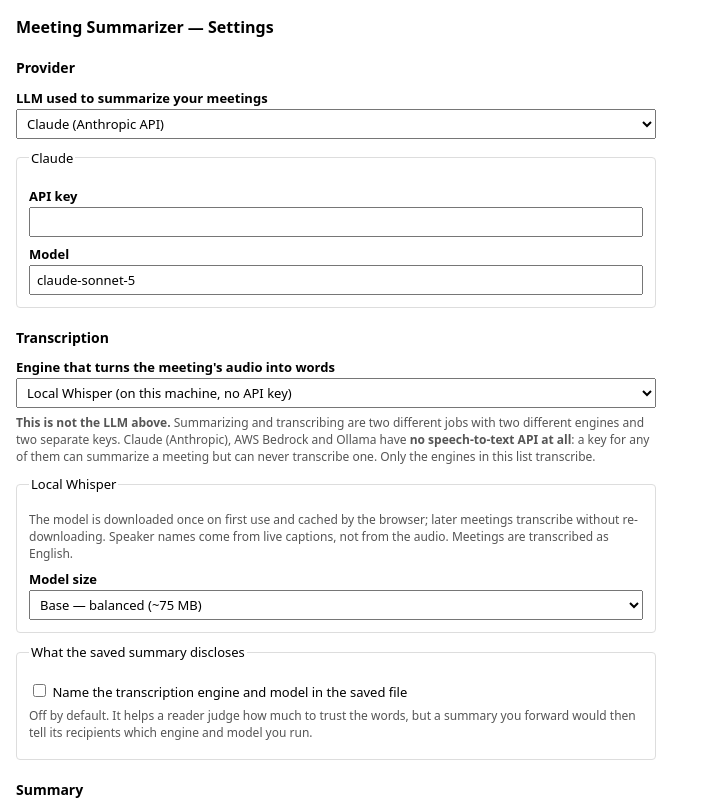
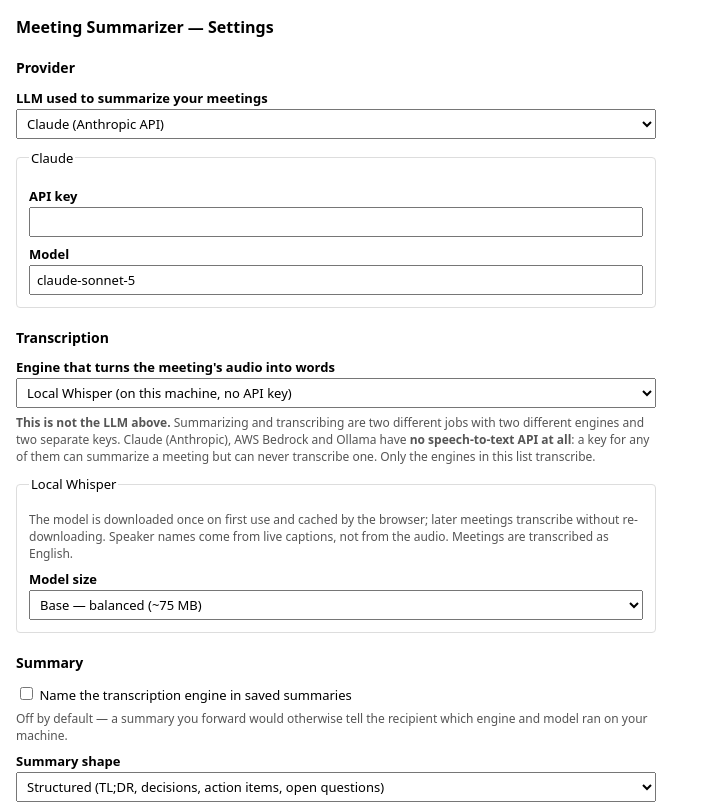
Before and after one commit to dominic676767/meeting-summarizer, a website with bundled scripts: page src/options/options.html in a window 1280 px wide. Shown: the top 805 px of the page, without its empty margins (0-703 px from the left). Built offline with nearby package versions, Linux system fonts and the light colour scheme; some packages are replaced by stand-ins of ours.

Commit message:
Popup: warning copy names the problem instead of leaking raw reasons
A capture warning rendered as 'storage problem, audio may be incomplete:
<raw internal string>'. Now it names the problem and says what survives it,
with the raw reason demoted to a title attribute. The copy deliberately does
NOT claim recording stopped: a failed chunk write records the error and the
recorder keeps going, so 'stopped' would be false.

Fixed alongside it: a capture that failed to START set a warning that the
popup then dropped, leaving 'Meeting detected — not recording.' with no
reason anywhere. That state now says recording could not start and carries
the reason.

The title is cleared each render so a stale tooltip cannot keep explaining a
problem that has passed.

Settings checkbox copy matched to the design brief: label states what it
does, note carries the reason, so the honest default never reads as an added
feature.

```diff
--- a/src/options/options.html
+++ b/src/options/options.html
@@ -118,19 +118,17 @@
       </p>
     </fieldset>
 
-    <fieldset>
-      <legend>What the saved summary discloses</legend>
-      <label style="font-weight: 400">
-        <input type="checkbox" id="name-engine" style="width: auto" />
-        Name the transcription engine and model in the saved file
-      </label>
-      <p class="note">
-        Off by default. It helps a reader judge how much to trust the words, but a summary you
-        forward would then tell its recipients which engine and model you run.
-      </p>
-    </fieldset>
+    <h2>Summary</h2>
 
-    <h2>Summary</h2>
+    <label style="font-weight: 400">
+      <input type="checkbox" id="name-engine" style="width: auto" />
+      Name the transcription engine in saved summaries
+    </label>
+    <p class="note">
+      Off by default — a summary you forward would otherwise tell the recipient which engine and
+      model ran on your machine.
+    </p>
+
     <label for="shape">Summary shape</label>
     <select id="shape">
       <option value="structured">Structured (TL;DR, decisions, action items, open questions)</option>
```
Also changed, not shown: src/popup/popup.ts (+15 -2 lines), .impeccable/surfaces/src-pipeline-artifact-ts.md.
